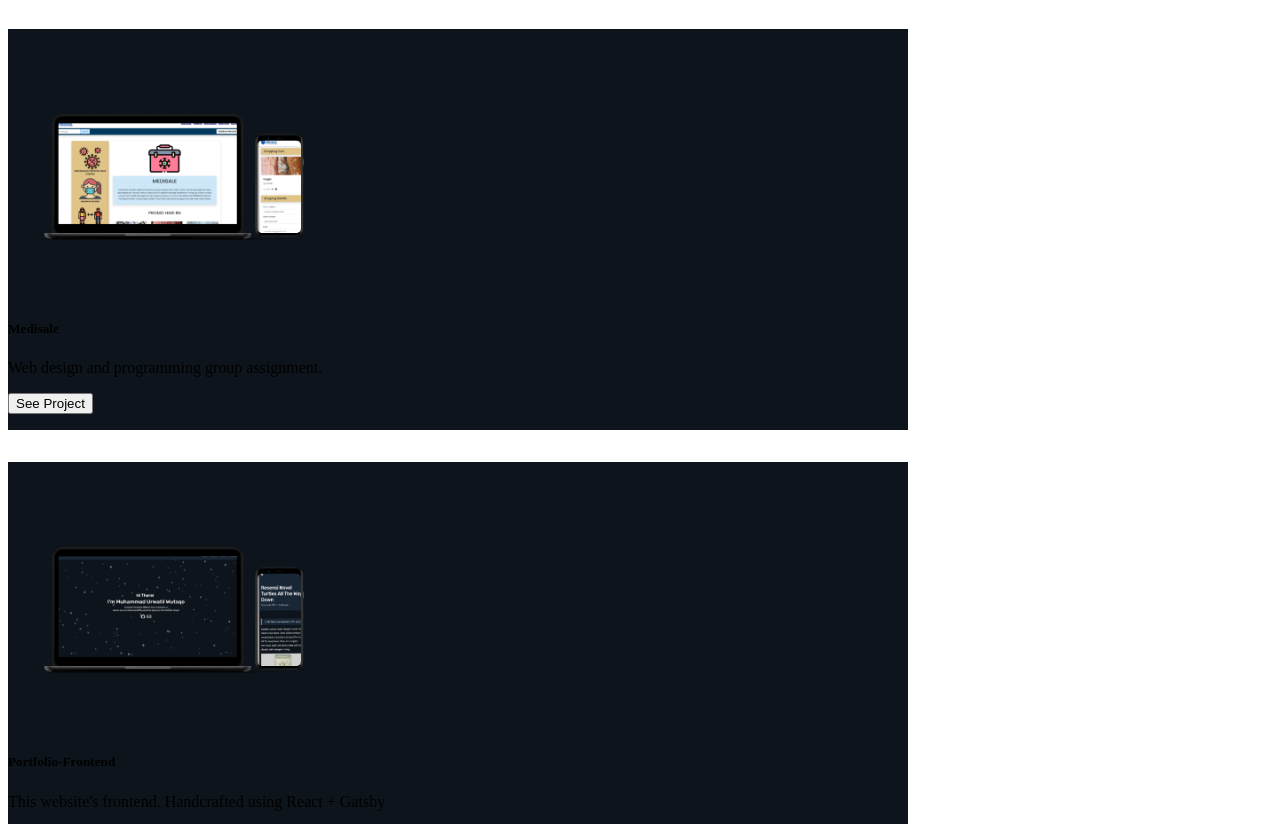
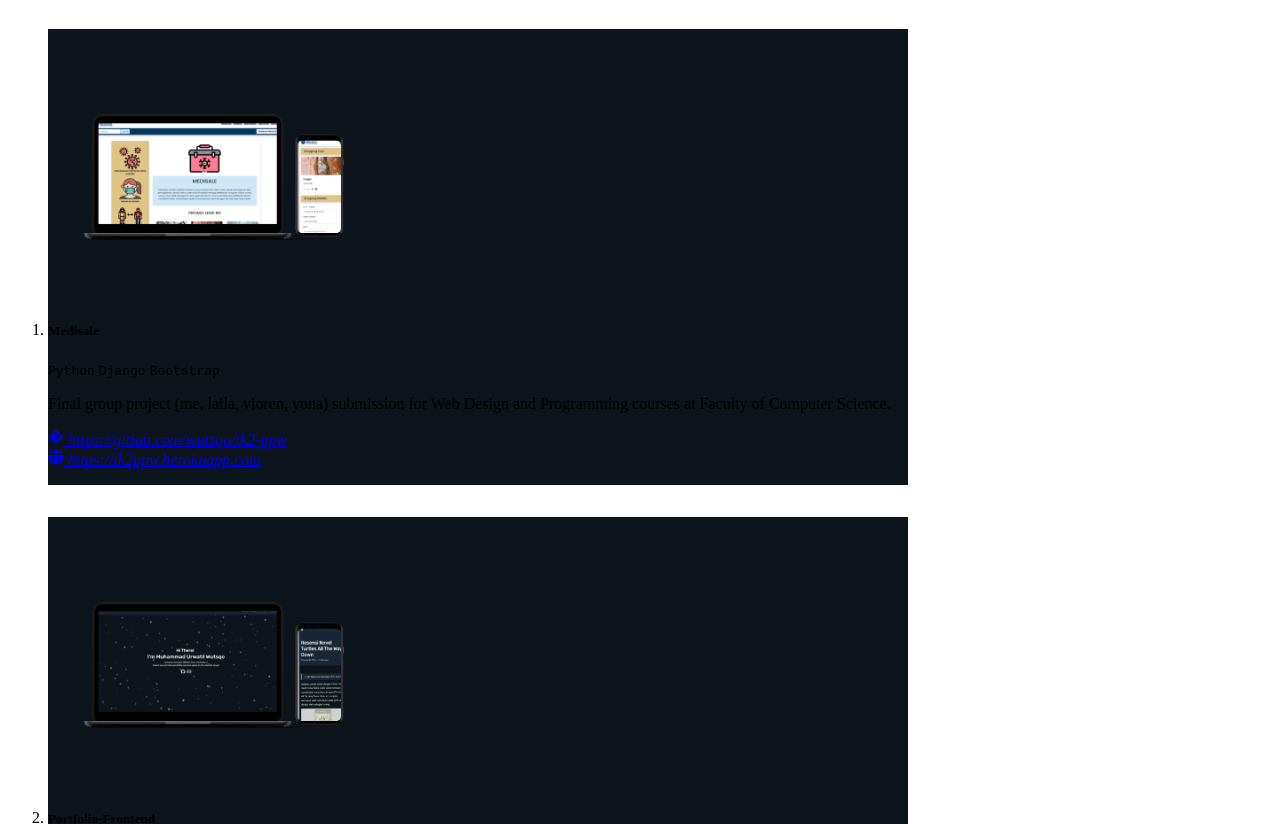
Before and after one commit to wutsqo/portfolio, a Gatsby site: page /projects in a window 1280 px wide. Shown: the part 116-940 px from the top of the page. Built offline with nearby package versions, Linux system fonts and the light colour scheme; Gatsby itself is replaced by a stand-in of ours.

Commit message:
better projects detail

```diff
--- a/src/components/projects.js
+++ b/src/components/projects.js
@@ -5,80 +5,95 @@ const ProjectsData = {
     {
       title: "Medisale",
       tools: ["Python", "Django", "Bootstrap"],
-      url: "https://gitlab.com/wutsqo/tk2-ppw",
-      desc: "Web design and programming group assignment.",
+      liveUrl: "https://tk2ppw.herokuapp.com",
+      repoUrl: "https://gitlab.com/wutsqo/tk2-ppw",
+      desc:
+        "Final group project (me, laila, vioren, yona) submission for Web Design and Programming courses at Faculty of Computer Science.",
       image: projectImages.medisale,
     },
     {
       title: "Portfolio-Frontend",
       tools: ["NodeJS", "ReactJS", "Gatsby", "Bootstrap"],
-      url: "https://github.com/wutsqo/portfolio",
-      desc: "This website's frontend. Handcrafted using React + Gatsby",
+      repoUrl: "https://github.com/wutsqo/portfolio",
+      liveUrl: "https://wutsqo.me",
+      desc:
+        "This exact website's frontend part. Handcrafted using Gatsby JS. Hosted on Netlify. Connected to backend part via REST API.",
       image: projectImages.portfolio,
     },
     {
       title: "Portfolio-Backend",
       tools: ["Django", "Rest Framework"],
-      url: "https://github.com/wutsqo/portfolio-backend",
-      desc: "This website's backend. Handcrafted using Django Rest Framework",
+      repoUrl: "https://github.com/wutsqo/portfolio-backend",
+      liveUrl: "https://backend-keren.herokuapp.com",
+      desc:
+        "This website's backend part. Made using Django Rest Framework. Hosted on heroku. Currently used for storing reviews data.",
       image: projectImages.backend,
     } /*
     {
       title: "Kokorobot Line",
       tools: ["Python", "Flask"],
-      url: "",
+      liveUrl: "",
       desc: "A Multi purpose line bot",
     },*/,
     {
       title: "Royatul Aliyah",
       tools: ["Python", "Django", "Bootstrap"],
-      url: "https://royatulaliyah.wutsqo.me",
-      desc: "Website Angkatan 6 SMAN 1 Sumatera Barat",
+      liveUrl: "https://royatulaliyah.wutsqo.me",
+      repoUrl: "https://github.com/wutsqo/royatulaliyah",
+      desc: "Website for Angkatan 6 SMAN 1 Sumatera Barat (Class of 2019).",
       image: projectImages.royah,
     },
 
     {
       title: "Board of Thoughts",
       tools: ["Python", "Django", "Bootstrap"],
-      url: "https://notes.wutsqo.me",
+      liveUrl: "https://notes.wutsqo.me",
+      repoUrl: "https://github.com/wutsqo/thought-board",
       desc:
-        "A Microblogging platform where I can put my thoughts on the internet",
+        "A Microblogging platform where I can put my random thoughts on the internet since I stopped using social media.",
       image: projectImages.notes,
     },
     {
       title: "LTMPT Scraper",
       tools: ["Python"],
-      url: "https://github.com/wutsqo/jurusan-ltmpt",
+      repoUrl: "https://github.com/wutsqo/jurusan-ltmpt",
       desc:
-        "Web scraper untuk mengumpulkan data jurusan dan PTN di situs LTMPT",
+        "A web scraper that collects public university and their major data for Indonesia's public university entrance exam.",
       image: projectImages.python,
     },
     {
       title: "PPW Story",
       tools: ["Python", "Django", "Bootstrap"],
-      url: "https://gitlab.com/wutsqo/story-ppw",
-      desc: "A Collection of my PPW Course Assigments",
+      repoUrl: "https://gitlab.com/wutsqo/story-ppw",
+      liveUrl: "https://ppwstory.herokuapp.com",
+      desc:
+        "A Collection of my PPW (Web Design and Programming) Course weekly assigments with a total of 9 stories.",
       image: projectImages.ppw,
     },
     {
       title: "Personal Library",
       tools: ["Python", "Django", "Bootstrap"],
-      url: "https://lib.wutsqo.me",
-      desc: "My Personal Library Website",
+      liveUrl: "https://lib.wutsqo.me",
+      repoUrl: "https://github.com/wutsqo/library",
+      desc:
+        "My Personal Library Website. Made using Django Framework and connected to Google Books API (soon to be changed to Goodreads API).",
       image: projectImages.library,
     },
     {
       title: "Evaluasi Wutsqo",
       tools: ["Python", "Django", "MaterialCSS"],
-      url: "https://eval.wutsqo.me",
-      desc: "A platform where people can send me anonymous messages",
+      liveUrl: "https://eval.wutsqo.me",
+      repoUrl: "https://github.com/wutsqo/evaluasi",
+      desc:
+        "A platform where people can send me any feedbacks or messages anonymously.",
       image: projectImages.evaluasi,
     },
     {
       title: "IMAMI UI Website",
       tools: ["Python", "Django"],
-      url: "https://gitlab.com/nugrahaa/imami-website",
-      desc: "Ikatan Mahasiswa Minang Universitas Indonesia profile website",
+      repoUrl: "https://gitlab.com/nugrahaa/imami-website",
+      liveUrl: "https://imamiui.herokuapp.com",
+      desc: "Ikatan Mahasiswa Minang Universitas Indonesia profile website.",
       image: projectImages.imami,
     },
   ],
--- a/src/pages/projects.js
+++ b/src/pages/projects.js
@@ -1,7 +1,7 @@
 import React from "react"
 import Head from "../components/head"
 import Projects from "../components/projects"
-import { Row, Button } from "react-bootstrap"
+import { Row } from "react-bootstrap"
 import logo from "../images/logo.png"
 import projectsStyles from "../styles/projects.module.scss"
 import MyNavbar from "../components/navbar"
@@ -9,6 +9,7 @@ import MyFooter from "../components/footer"
 import Header from "../components/header"
 import layoutStyles from "../styles/layout.module.scss"
 import ScrollTopArrow from "../components/scroll"
+import { FaGitAlt, FaGlobe } from "react-icons/fa"
 
 const ProjectPage = () => {
   return (
@@ -23,9 +24,11 @@ const ProjectPage = () => {
       </div>
 
       <div className="container" style={{ maxWidth: "900px" }}>
-        {Projects.items.map(item => (
-          <ProjectCard data={item} />
-        ))}
+        <ol>
+          {Projects.items.map(item => (
+            <ProjectCard data={item} />
+          ))}
+        </ol>
       </div>
       <MyFooter />
     </div>
@@ -51,12 +54,44 @@ const ProjectCard = props => {
         )}
 
         <div className="col">
-          <div className="p-3">
-            <h5>{props.data.title} </h5>
+          <div className="py-3 px-4">
+            <li>
+              <h5>{props.data.title} </h5>
+            </li>
+            <div className="font-weight-light mb-2">
+              {props.data.tools
+                ? props.data.tools.map(item => {
+                    return (
+                      <span>
+                        <kbd>{item}</kbd>&nbsp;
+                      </span>
+                    )
+                  })
+                : null}
+            </div>
+
             <p>{props.data.desc}</p>
-            <a href={props.data.url} target="_blank" rel="noopener noreferrer">
-              <Button size="sm">See Project</Button>
-            </a>
+            <i className="font-weight-light">
+              {props.data.repoUrl ? (
+                <a
+                  href={props.data.repoUrl}
+                  target="_blank"
+                  rel="noopener noreferrer"
+                >
+                  <FaGitAlt /> {props.data.repoUrl}
+                </a>
+              ) : null}{" "}
+              <br />
+              {props.data.liveUrl ? (
+                <a
+                  href={props.data.liveUrl}
+                  target="_blank"
+                  rel="noopener noreferrer"
+                >
+                  <FaGlobe /> {props.data.liveUrl}
+                </a>
+              ) : null}
+            </i>
           </div>
         </div>
       </Row>
```
